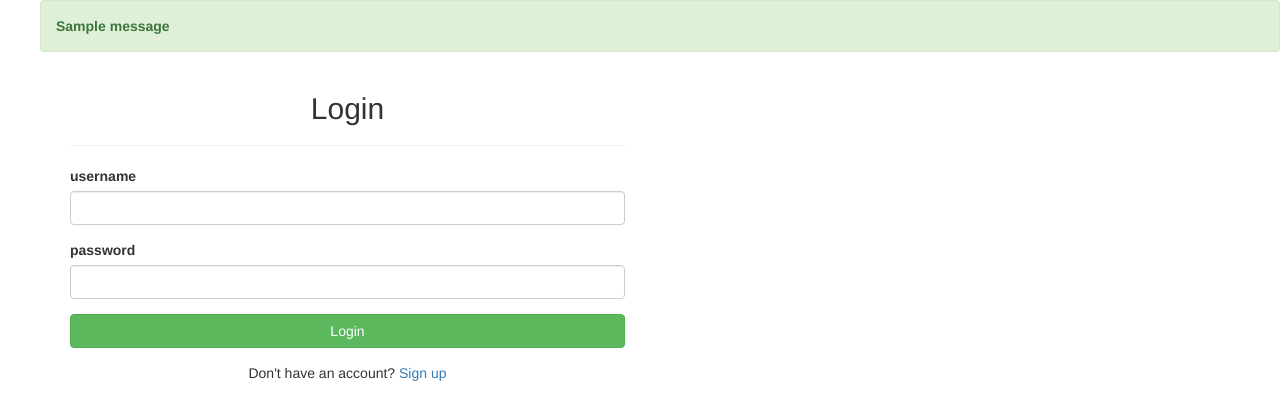
After one commit to savanismit/Integrating-Graph-APIs, a Flask app: page /login in a window 1280 px wide. The commit adds this page. Shown: the top 420 px of the page. Run offline with Flask 2, Linux system fonts and the light colour scheme; one stand-in notice (Sample message) is shown; some libraries are stand-ins or nearby versions.

Commit message:
Login & Signup Backend Implemented

```diff
--- a/app/__init__.py
+++ b/app/__init__.py
@@ -1,11 +1,13 @@
 from flask import Flask
+from flask_bootstrap import Bootstrap
 from flask_sqlalchemy import SQLAlchemy
 
 app = Flask(__name__)
 app.config['SECRET_KEY'] = 'Thisisasecretkey@123!'
 app.config['SQLALCHEMY_DATABASE_URI'] = 'sqlite:///database.db'
 app.config['SQLALCHEMY_TRACK_MODIFICATIONS'] = False
+bootstrap = Bootstrap(app)
 db = SQLAlchemy(app)
 
+db.create_all()
 from app import routes
-db.create_all()
--- /dev/null
+++ b/app/forms.py
@@ -0,0 +1,15 @@
+from flask_wtf import FlaskForm
+from wtforms import StringField, PasswordField
+from wtforms.validators import InputRequired, Email, Length
+
+class LoginForm(FlaskForm):
+    username = StringField('username',validators = [InputRequired(),Length(min=4,max=20)])
+    password = PasswordField('password',validators = [InputRequired(),Length(min=8,max=100)])
+
+class SignupForm(FlaskForm):
+    firstname = StringField('firstname')
+    lastname = StringField('lastname')
+    username = StringField('username', validators=[InputRequired(), Length(min=4, max=20)])
+    email = StringField('email', validators=[InputRequired(), Email(message='Invalid email'), Length(max=50)])
+    password = PasswordField('password', validators=[InputRequired(), Length(min=8, max=100)])
+    confirmpassword = PasswordField('confirmpassword', validators=[InputRequired(), Length(min=8, max=100)])
--- a/app/models.py
+++ b/app/models.py
@@ -1,6 +1,7 @@
 from app import db
+from flask_login import UserMixin
 
-class User(db.Model):
+class User(UserMixin,db.Model):
     __tablename__ = 'User'
     id = db.Column('id', db.Integer, primary_key=True)
     firstname = db.Column(db.String(20))
--- a/app/routes.py
+++ b/app/routes.py
@@ -1,10 +1,54 @@
 from app import app
+from app import db
+from flask import request, session, redirect, render_template, url_for, flash
 from .models import User
+from .forms import LoginForm, SignupForm
+from werkzeug.security import generate_password_hash, check_password_hash
+from flask_login import LoginManager, login_user, login_required, logout_user, current_user
 
-@app.route("/")
+login_manager = LoginManager()
+login_manager.init_app(app)
+login_manager.login_view = 'login'
+
+@login_manager.user_loader
+def load_user(user_id):
+    return User.query.get(int(user_id))
+
+@app.route('/')
 def index():
-    return "Hello Smit Savani!"
+    return render_template('index.html')
 
-@app.route("/about")
-def about():
-    return "It's all about me!"
+@app.route('/login', methods=['GET','POST'])
+def login():
+    form = LoginForm()
+    if form.validate_on_submit():
+        user = User.query.filter_by(username=form.username.data).first()
+        if user:
+            if check_password_hash(user.password,form.password.data):
+                login_user(user)
+                return render_template('dashboard.html', form=form)
+        flash('Invalid Username or Password', 'danger')
+    return render_template('login.html', form=form)
+
+@app.route('/signup', methods=['GET','POST'])
+def signup():
+    form = SignupForm()
+
+    if form.validate_on_submit():
+        if form.password.data != form.confirmpassword.data :
+            flash('Passwords do not match! Try again.', 'danger')
+            return redirect(url_for('signup'))
+        hashed_password = generate_password_hash(form.password.data,method='sha256')
+        print(form.username.data)
+        new_user = User(firstname=form.firstname.data, lastname=form.lastname.data, username=form.username.data,email=form.email.data, password=hashed_password, confirmpassword=hashed_password)
+        db.session.add(new_user)
+        db.session.commit()
+        return redirect(url_for('login'))
+    return render_template('signup.html', form=form)
+
+@app.route('/logout')
+@login_required
+def logout():
+    session.clear()
+    logout_user()
+    return redirect(url_for('index'))
--- /dev/null
+++ b/app/templates/dashboard.html
@@ -0,0 +1,5 @@
+<html>
+<body>
+<p>Login Successful!</p>
+</body>
+</html>
--- a/templates/base.html
+++ b/app/templates/index.html
@@ -2,7 +2,7 @@
 <html lang="en">
 <head>
     <meta charset="UTF-8">
-    <title>Title</title>
+    <title>My Website</title>
 </head>
 <body>
 
--- /dev/null
+++ b/app/templates/layout.html
@@ -0,0 +1,22 @@
+{% extends 'bootstrap/base.html' %}
+{% block title %}
+    Demo
+{% endblock  %}
+
+{% block content %}
+{% with messages = get_flashed_messages(with_categories=true) %}
+    {% if messages %}
+    <ul>
+        {% for category, message in messages %}
+        <strong><div class="alert alert-{{ category }}">{{message}}</div></strong>
+        {% endfor %}
+    </ul>
+    {% endif %}
+{% endwith %}
+    {% block sub_body %}
+
+    {% endblock  %}
+    {% block f_block %}
+
+    {% endblock  %}
+{% endblock  %}
--- /dev/null
+++ b/app/templates/login.html
@@ -0,0 +1,30 @@
+{% extends 'layout.html' %}
+{% import "bootstrap/wtf.html" as wtf %}
+{% block sub_body %}
+    <link rel="stylesheet" href="https://use.fontawesome.com/releases/v5.0.8/css/all.css">
+		<div class="container">
+		<div class="row justify-content-center">
+		<div class="col-md-6">
+		<div class="card">
+		<header class="card-header">
+			<h4 class="card-title mt-2"><div class="text-center"><h2>Login</h2></div></h4>
+		<hr></header>
+		<article class="card-body">
+		<form method = "POST" action="/login">
+    		<div class="col form-group">
+				{{ form.hidden_tag() }}
+                {{ wtf.form_field(form.username) }}
+			</div>
+			<div class="form-group">
+			    {{ form.hidden_tag() }}
+                {{ wtf.form_field(form.password) }}
+            </div>
+    		<div class="form-group">
+        		<button type="submit" class="btn btn-success btn-block">Login</button>
+    		</div>
+		</form>
+		</article>
+<div class="border-top card-body text-center">Don't have an account? <a href="/signup/">Sign up</a></div>
+</div> </div> </div> </div>
+</article>
+{% endblock %}
--- a/run.py
+++ b/run.py
@@ -1,4 +1,6 @@
 from app import app
+from app import db
 
 if __name__ == "__main__":
+    db.create_all()
     app.run()
```
Also changed, not shown: app/loginmanager.py (added, +11 -0 lines), app/templates/signup.html (added, +33 -0 lines), app/database.db (added).
